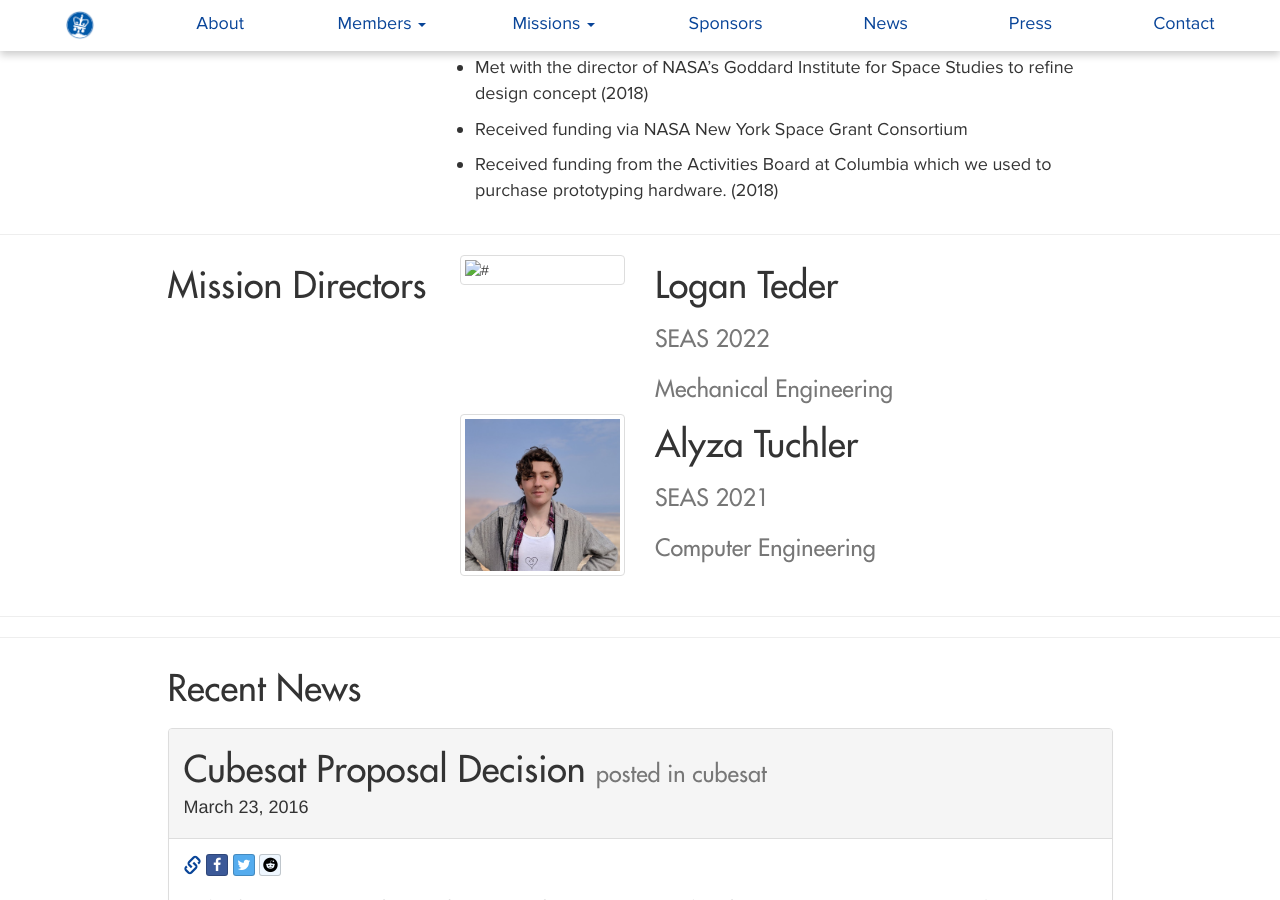
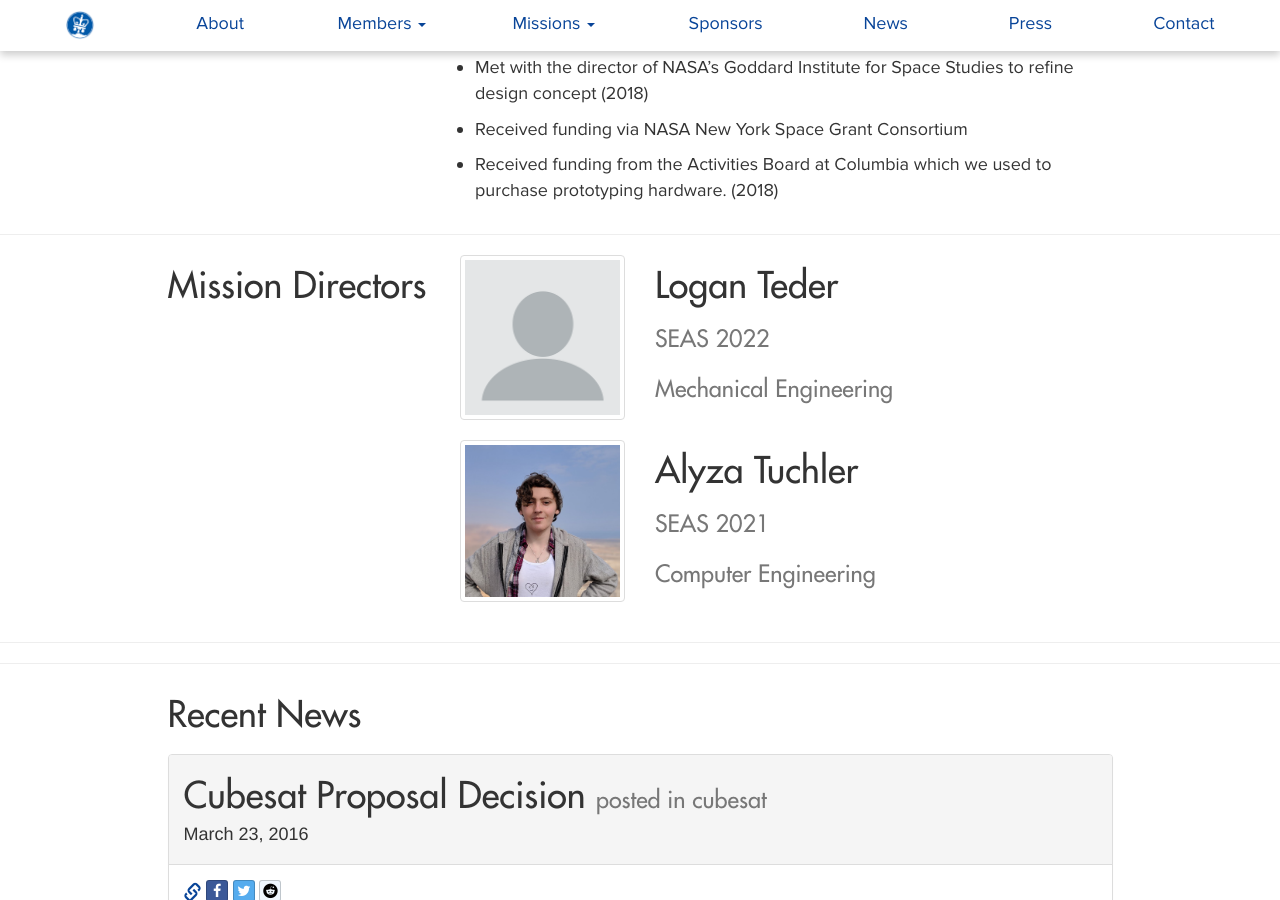
Before and after one commit to columbiaspace/columbiaspace.org, a Jekyll site: the page built from missions/mission-cubesat.html, in a window 1280 px wide and 900 px high, scrolled down 1824 px. Built offline with Jekyll 4.4.1, drawn with Linux system fonts in a browser that asks for light colours; nearby versions of some CDN libraries; comment, search, counter and statistics services are not loaded.

Commit message:
Add default missing profile pic for mission leads.

```diff
--- a/_includes/mission.html
+++ b/_includes/mission.html
@@ -162,7 +162,11 @@
 				</div>
 				<div class="col-sm-2">
 					<div class="thumbnail">
+						{% if profimglist[forloop.index0] == "" %}
+						<img src="/assets/media/img/profiles/default.png" alt="#">
+						{% else %}
 						<img src="{{ profimglist[forloop.index0] }}" alt="#">
+						{% endif %}
 					</div>
 				</div>
 				<div class="col-md-5">
```
